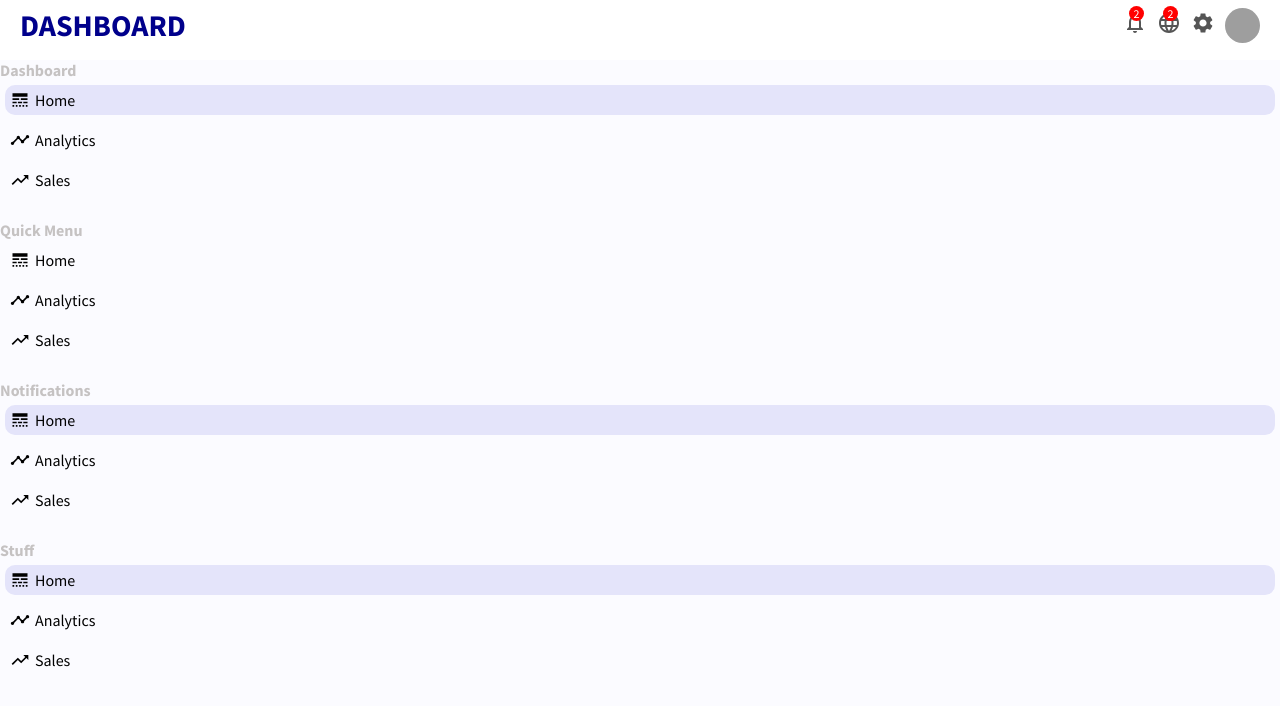
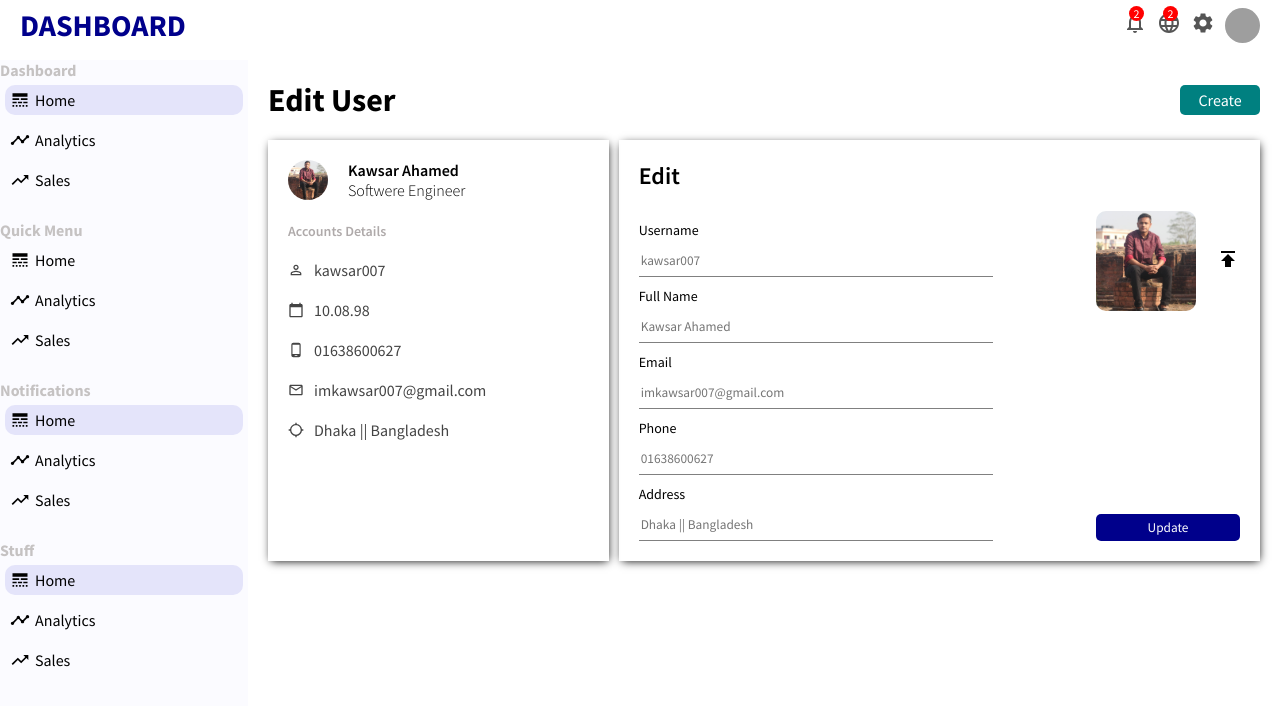
Before and after one commit to kawsar007/React-Admin-Dashboard, a React (Create React App) app: page /user/1 in a window 1280 px wide. Shown: the top 706 px of the page. Built offline with nearby package versions, Linux system fonts and the light colour scheme; grey boxes are pictures that could not be loaded.

Commit message:
create update page

```diff
--- a/src/App.js
+++ b/src/App.js
@@ -2,8 +2,9 @@ import Sidebar from "./Components/sidebar/Sidebar";
 import Topbar from "./Components/topbar/Topbar";
 import "./App.css";
 import Home from "./Pages/Home/Home";
-import { BrowserRouter as Router, Switch, Route, Link } from "react-router-dom";
+import { BrowserRouter as Router, Switch, Route } from "react-router-dom";
 import UserList from "./Pages/userList/UserList";
+import User from "./Pages/user/User";
 
 function App() {
   return (
@@ -18,6 +19,9 @@ function App() {
           <Route path="/users">
             <UserList />
           </Route>
+          <Route path="/user/:userId">
+            <User />
+          </Route>
         </Switch>
       </div>
     </Router>
--- a/src/Components/chart/Chart.jsx
+++ b/src/Components/chart/Chart.jsx
@@ -4,10 +4,8 @@ import {
   LineChart,
   Line,
   XAxis,
-  YAxis,
   CartesianGrid,
   Tooltip,
-  Legend,
   ResponsiveContainer,
 } from "recharts";
 
--- /dev/null
+++ b/src/Pages/user/User.css
@@ -0,0 +1,156 @@
+.user {
+    flex: 4;
+    padding: 20px;
+}
+
+.userTitleContainer {
+    display: flex;
+    align-items: center;
+    justify-content: space-between;
+}
+
+.userAddButton {
+    width: 80px;
+    border: none;
+    padding: 5px;
+    background-color: teal;
+    border-radius: 5px;
+    cursor: pointer;
+    font-size: 16px;
+    color: #fff;
+}
+
+.userContainer {
+    display: flex;
+    margin-top: 20px;
+}
+
+.userShow {
+    flex: 1;
+    padding: 20px;
+    margin-right: 10px;
+    -webkit-box-shadow: 1px 2px 9px -2px #000000;
+    box-shadow: 1px 2px 9px -2px #000000;
+}
+
+.userUpdate {
+    flex: 2;
+    padding: 20px;
+    -webkit-box-shadow: 1px 2px 9px -2px #000000;
+    box-shadow: 1px 2px 9px -2px #000000;
+}
+
+.userUpdateTitle {
+    font-size: 24px;
+    font-weight: 600;
+}
+
+.userUpdateForm {
+    display: flex;
+    justify-content: space-between;
+    margin-top: 20px;
+}
+
+.userShowTop {
+    display: flex;
+    align-items: center;
+}
+
+.userShowImg {
+    width: 40px;
+    height: 40px;
+    border-radius: 50%;
+    object-fit: cover;
+}
+
+.userShowTopTitle {
+    display: flex;
+    flex-direction: column;
+    margin-left: 20px;
+}
+
+.userShowUsername {
+    font-weight: 600;
+}
+
+.userShowUserTitle {
+    font-weight: 300;
+}
+
+.userShowBottom {
+    margin-top: 20px;
+}
+
+.userShowTitle {
+    font-size: 14px;
+    font-weight: 600;
+    color: rgb(175, 170, 170);
+}
+
+.userShowInfo {
+    display: flex;
+    align-items: center;
+    margin: 20px 0px;
+    color: #444;
+}
+
+.userShowInfo .userShowIcon {
+    font-size: 16px !important;
+}
+
+.userShowInfoTitle {
+    margin-left: 10px;
+}
+
+.userUpdateItem {
+    display: flex;
+    flex-direction: column;
+    margin-top: 10px;
+}
+
+.userUpdateItem>label {
+    margin-bottom: 5px;
+    font-size: 14px;
+}
+
+.userUpdateInput {
+    border: none;
+    width: 350px;
+    height: 30px;
+    border-bottom: 1px solid gray;
+    outline: none;
+}
+
+.userUpdateImage {
+    height: 100px;
+    width: 100px;
+    border-radius: 10px;
+    object-fit: cover;
+    margin-right: 20px;
+}
+
+.userUpdateUpload {
+    display: flex;
+    /* flex-direction: column; */
+    align-items: center;
+}
+
+.userUpdateIcon {
+    cursor: pointer;
+}
+
+.userUpdateRight {
+    display: flex;
+    flex-direction: column;
+    justify-content: space-between;
+}
+
+.userUpdateButton {
+    border-radius: 5px;
+    border: none;
+    padding: 5px;
+    cursor: pointer;
+    background-color: darkblue;
+    color: white;
+    font-weight: 400;
+}
--- /dev/null
+++ b/src/Pages/user/User.jsx
@@ -0,0 +1,114 @@
+import {
+  CalendarToday,
+  LocationSearching,
+  MailOutline,
+  PermIdentity,
+  PhoneAndroid,
+  Publish,
+} from "@material-ui/icons";
+import React from "react";
+import "./User.css";
+
+const User = () => {
+  return (
+    <div className="user">
+      <div className="userTitleContainer">
+        <h1 className="userTitle">Edit User</h1>
+        <button className="userAddButton">Create</button>
+      </div>
+      <div className="userContainer">
+        <div className="userShow">
+          <div className="userShowTop">
+            <img src="/images/kawsar.jpg" alt="" className="userShowImg" />
+
+            <div className="userShowTopTitle">
+              <span className="userShowUsername">Kawsar Ahamed</span>
+              <span className="userShowUserTitle">Softwere Engineer</span>
+            </div>
+          </div>
+          <div className="userShowBottom">
+            <span className="userShowTitle">Accounts Details</span>
+            <div className="userShowInfo">
+              <PermIdentity className="userShowIcon" />
+              <span className="userShowInfoTitle">kawsar007</span>
+            </div>
+            <div className="userShowInfo">
+              <CalendarToday className="userShowIcon" />
+              <span className="userShowInfoTitle">10.08.98</span>
+            </div>
+            <div className="userShowInfo">
+              <PhoneAndroid className="userShowIcon" />
+              <span className="userShowInfoTitle">01638600627</span>
+            </div>
+            <div className="userShowInfo">
+              <MailOutline className="userShowIcon" />
+              <span className="userShowInfoTitle">imkawsar007@gmail.com</span>
+            </div>
+            <div className="userShowInfo">
+              <LocationSearching className="userShowIcon" />
+              <span className="userShowInfoTitle">Dhaka || Bangladesh</span>
+            </div>
+          </div>
+        </div>
+        <div className="userUpdate">
+          <span className="userUpdateTitle">Edit</span>
+          <form className="userUpdateForm">
+            <div className="userUpdateLeft">
+              <div className="userUpdateItem">
+                <label>Username</label>
+                <input
+                  type="text"
+                  placeholder="kawsar007"
+                  className="userUpdateInput"
+                />
+              </div>
+              <div className="userUpdateItem">
+                <label>Full Name</label>
+                <input
+                  type="text"
+                  placeholder="Kawsar Ahamed"
+                  className="userUpdateInput"
+                />
+              </div>
+              <div className="userUpdateItem">
+                <label>Email</label>
+                <input
+                  type="text"
+                  placeholder="imkawsar007@gmail.com"
+                  className="userUpdateInput"
+                />
+              </div>
+              <div className="userUpdateItem">
+                <label>Phone</label>
+                <input
+                  type="text"
+                  placeholder="01638600627"
+                  className="userUpdateInput"
+                />
+              </div>
+              <div className="userUpdateItem">
+                <label>Address</label>
+                <input
+                  type="text"
+                  placeholder="Dhaka || Bangladesh"
+                  className="userUpdateInput"
+                />
+              </div>
+
+            </div>
+            <div className="userUpdateRight">
+                <div className="userUpdateUpload">
+                    <img className="userUpdateImage" src="/images/kawsar.jpg" alt=""/>
+                    <label htmlFor="file"><Publish/> </label>
+                    <input type="file" to="file" style={{display: "none"}}/>
+                </div>
+                <button className="userUpdateButton">Update</button>
+            </div>
+          </form>
+        </div>
+      </div>
+    </div>
+  );
+};
+
+export default User;
```
